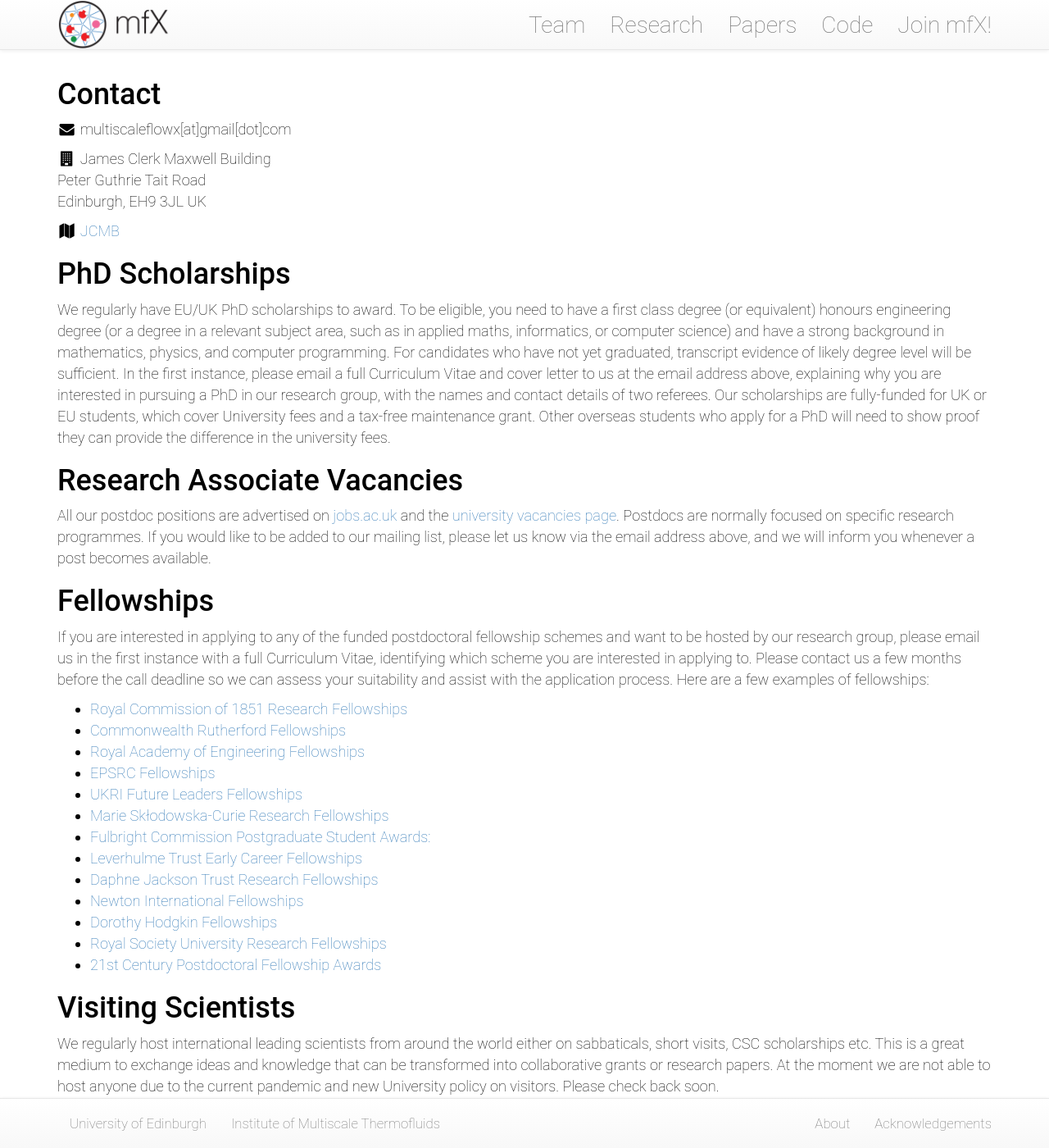
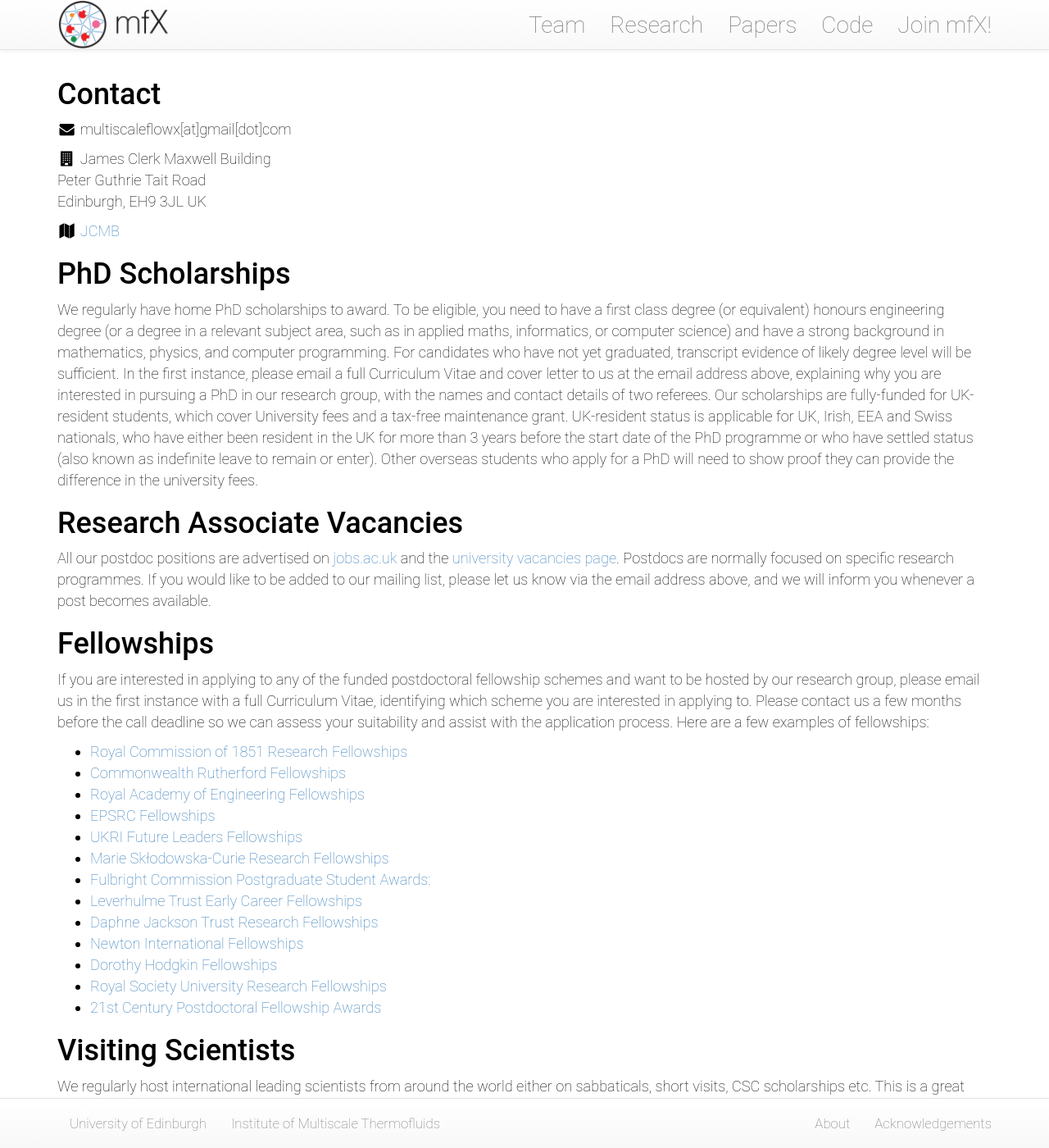
Before and after one commit to multiscaleflowx/multiscaleflowx.github.io, a Jekyll site: the page built from join-mfX/index.html, in a window 1280 px wide and 1400 px high. Shown: the whole window at 82% size. Built offline with Jekyll 4.4.1, drawn with Linux system fonts in a browser that asks for light colours; nearby versions of some CDN libraries; some of the changed text lies outside the part shown.

Commit message:
join mfX updated

```diff
--- a/join-mfX/index.html
+++ b/join-mfX/index.html
@@ -23,7 +23,7 @@ categories:
 
 
 	<h1 id="phd-positions">PhD Scholarships</h1>
-	<p> We regularly have EU/UK PhD scholarships to award. To be eligible, you need to have a first class degree (or equivalent) honours engineering degree (or a degree in a relevant subject area, such as in applied maths, informatics, or computer science) and have a strong background in mathematics, physics, and computer programming. For candidates who have not yet graduated, transcript evidence of likely degree level will be sufficient. In the first instance, please email a full Curriculum Vitae and cover letter to us at the email address above, explaining why you are interested in pursuing a PhD in our research group, with the names and contact details of two referees. Our scholarships are fully-funded for UK or EU students, which cover University fees and a tax-free maintenance grant. Other overseas students who apply for a PhD will need to show proof they can provide the difference in the university fees. </p>
+	<p> We regularly have home PhD scholarships to award. To be eligible, you need to have a first class degree (or equivalent) honours engineering degree (or a degree in a relevant subject area, such as in applied maths, informatics, or computer science) and have a strong background in mathematics, physics, and computer programming. For candidates who have not yet graduated, transcript evidence of likely degree level will be sufficient. In the first instance, please email a full Curriculum Vitae and cover letter to us at the email address above, explaining why you are interested in pursuing a PhD in our research group, with the names and contact details of two referees. Our scholarships are fully-funded for UK-resident students, which cover University fees and a tax-free maintenance grant. UK-resident status is applicable for UK, Irish, EEA and Swiss nationals, who have either been resident in the UK for more than 3 years before the start date of the PhD programme or who have settled status (also known as indefinite leave to remain or enter). Other overseas students who apply for a PhD will need to show proof they can provide the difference in the university fees. </p>
 
 	<h1 id="pdra-positions">Research Associate Vacancies</h1>
 	<p> All our postdoc positions are advertised on <a href="https://www.jobs.ac.uk/">jobs.ac.uk</a> and the <a href="https://www.vacancies.ed.ac.uk/">university vacancies page</a>. Postdocs are normally focused on specific research programmes.  If you would like to be added to our mailing list, please let us know via the email address above, and we will inform you whenever a post becomes available. </p>
--- a/research/index.html
+++ b/research/index.html
@@ -9,7 +9,7 @@ categories:
         <div class="col-sm-6">
             <div class="card">
                 <div class="card-body">
-                <h3 class="bighead"><a href="/research/project-rarefied">Rarefied Gas Dynamics</a></h5>
+                <h3 class="bighead"><a href="/research/project-rarefied" target="_blank" rel="noopener noreferrer">Rarefied Gas Dynamics</a></h5>
                 <p class="card-text">Rarefied Gas Dynamics is the study of fluid flows where the density is too low for it to be approximated using continuum techniques</p>
                 </div>
 
@@ -32,7 +32,7 @@ categories:
         <div class="col-sm-6">
             <div class="card">
                 <div class="card-body">
-                <h3 class="bighead"><a href="/research/project-rarefied">Droplet (interfacial) dynamics</a></h5>
+                <h3 class="bighead"><a href="/research/project-rarefied" target="_blank" rel="noopener noreferrer">Droplet (interfacial) dynamics</a></h5>
                 <p class="card-text">Droplet dynamics is the study of droplet related phenomena, such as the coalescence, breakup, etc etc</p>
                 </div>
 
@@ -49,7 +49,7 @@ categories:
         <div class="col-sm-6">
             <div class="card">
                 <div class="card-body">
-                <h3 class="bighead"><a href="/research/project-rarefied">Porous media flows</a></h5>
+                <h3 class="bighead"><a href="/research/project-rarefied" target="_blank" rel="noopener noreferrer">Porous media flows</a></h5>
                 <p class="card-text">Porous media flows is the study of stuff with holes in it, like a leaky bucket</p>
                 </div>
 
```
Also changed, not shown: other parts of join-mfX/index.html (+1 -1 lines), 3 other files.
